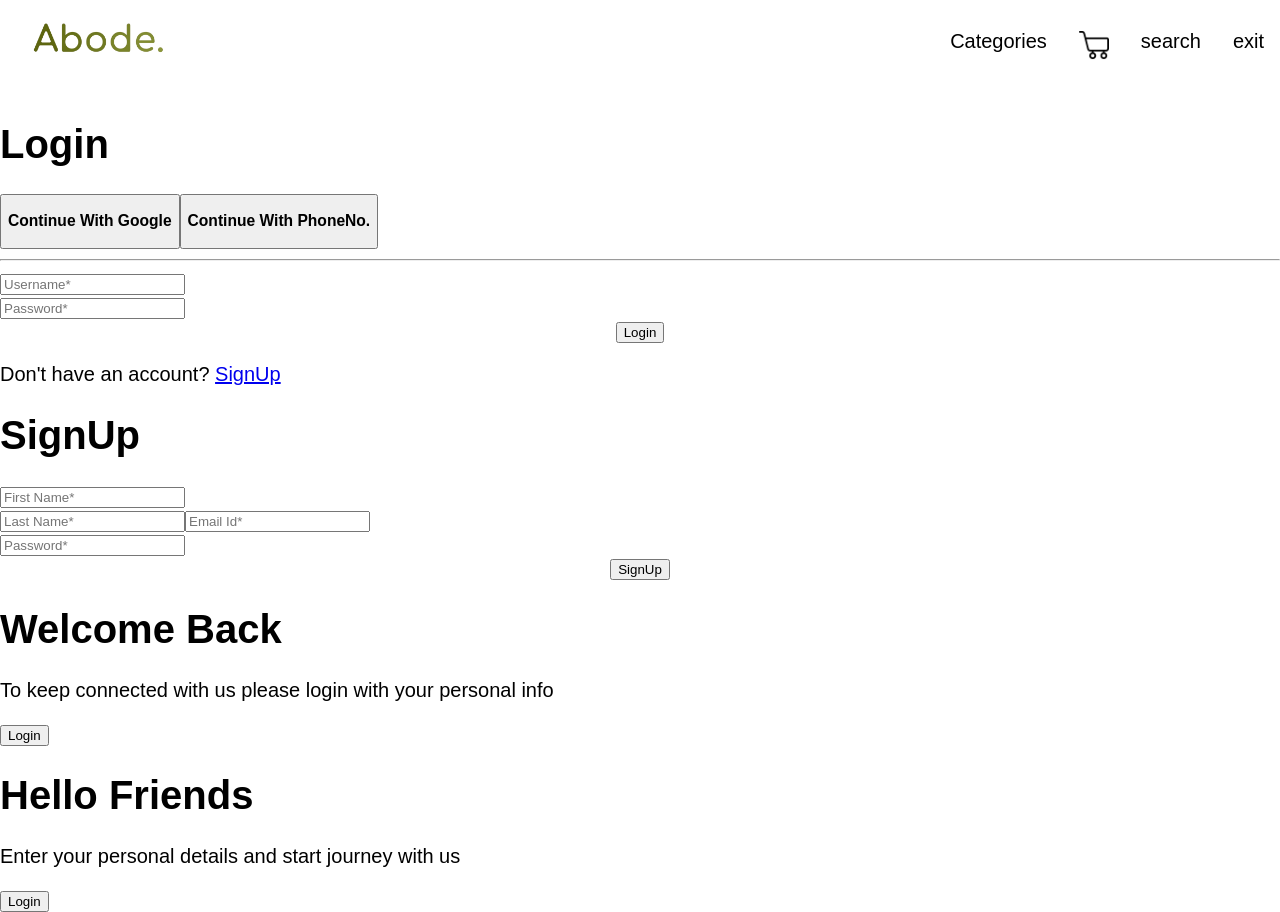
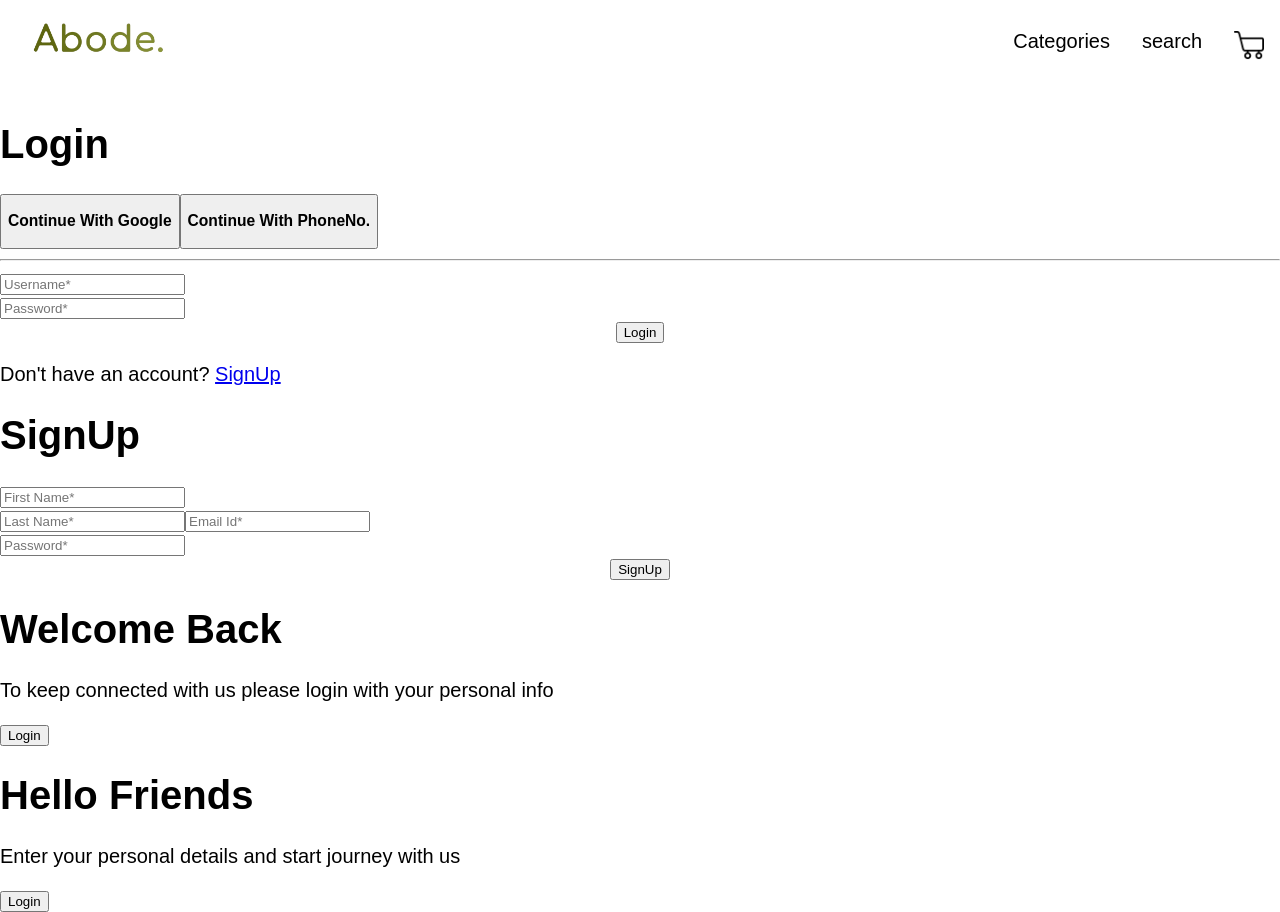
Before and after one commit to rhythm1124/Abode, a React (Create React App) app: page / in a window 1280 px wide. Built offline with nearby package versions, Linux system fonts and the light colour scheme; the HTML template or start-up script is replaced by a standard one.

Commit message:
Update navbar.js

```diff
--- a/src/components/navbar.js
+++ b/src/components/navbar.js
@@ -15,9 +15,8 @@ const Navbar = () => {
             <div className="rightside">
                 <ul>
                     <li>Categories</li>
+                    <li>search</li>
                     <li><img className="Cart" src={Cart} alt=""/></li>
-                    <li>search</li>
-                    <li>exit</li>
                 </ul>
             </div>
         </div>
```
